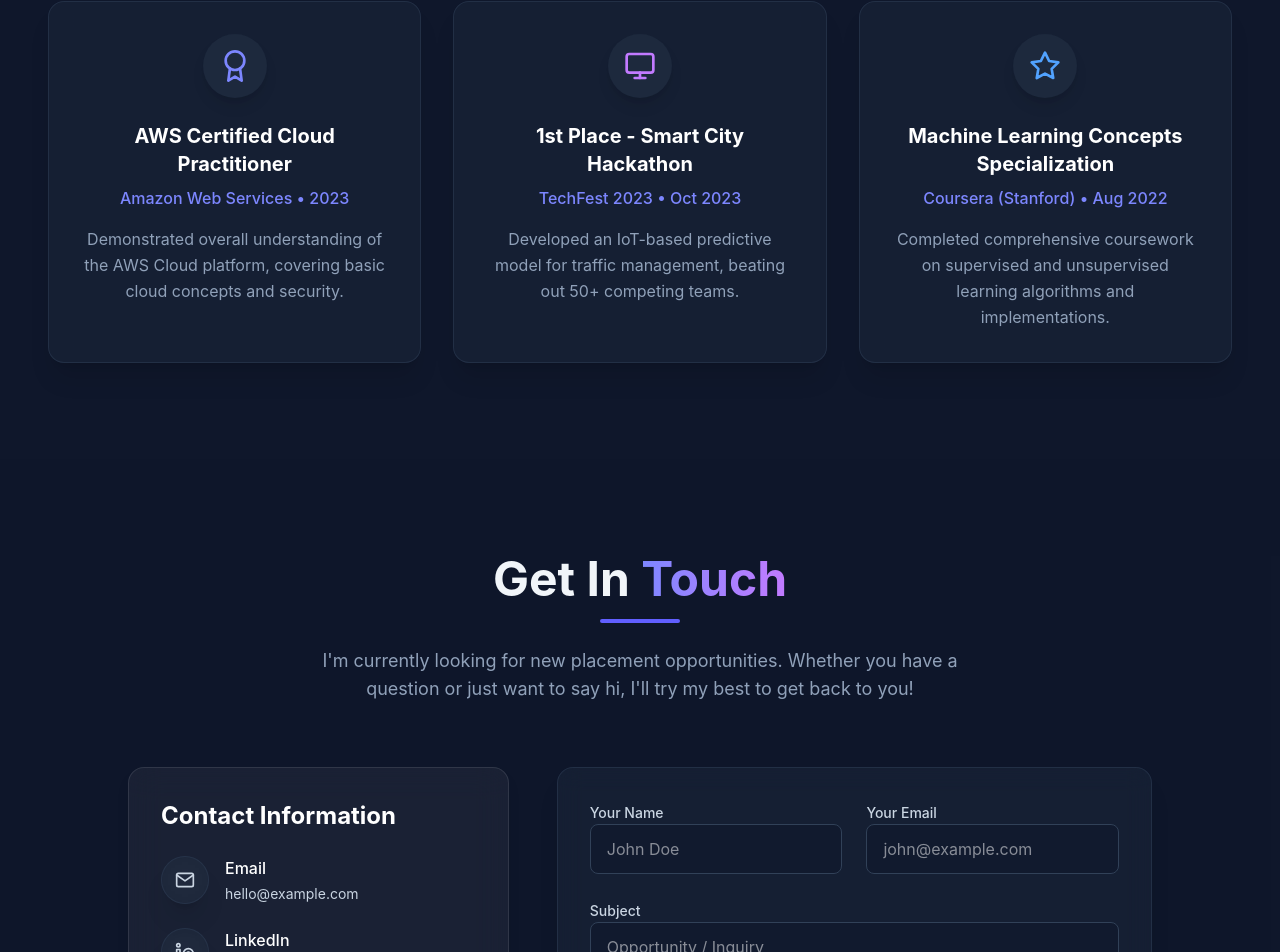
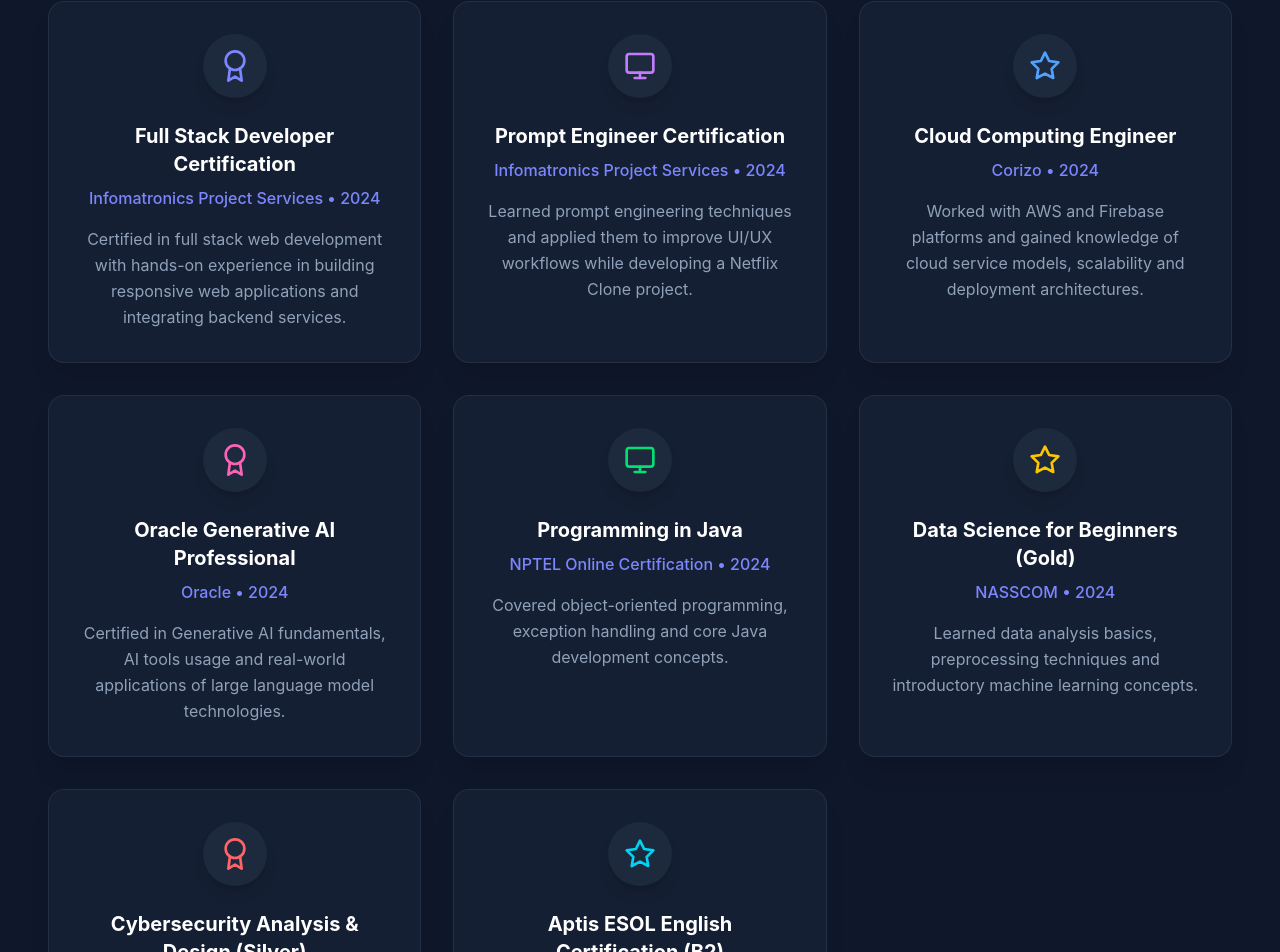
Before and after one commit to Dharsan0810/dharsan-r-portfolio, a React (Vite) app: page / in a window 1280 px wide. Shown: the part 5287-6239 px from the top of the page. Built offline with nearby package versions, Linux system fonts and the light colour scheme.

Commit message:
Update Achievements.jsx

```diff
--- a/src/sections/Achievements.jsx
+++ b/src/sections/Achievements.jsx
@@ -4,24 +4,59 @@
 const achievements = [
     {
         icon: <FiAward className="w-8 h-8 text-indigo-400" />,
-        title: "AWS Certified Cloud Practitioner",
-        organization: "Amazon Web Services",
-        date: "2023",
-        description: "Demonstrated overall understanding of the AWS Cloud platform, covering basic cloud concepts and security."
+        title: "Full Stack Developer Certification",
+        organization: "Infomatronics Project Services",
+        date: "2024",
+        description: "Certified in full stack web development with hands-on experience in building responsive web applications and integrating backend services."
     },
     {
         icon: <FiMonitor className="w-8 h-8 text-purple-400" />,
-        title: "1st Place - Smart City Hackathon",
-        organization: "TechFest 2023",
-        date: "Oct 2023",
-        description: "Developed an IoT-based predictive model for traffic management, beating out 50+ competing teams."
+        title: "Prompt Engineer Certification",
+        organization: "Infomatronics Project Services",
+        date: "2024",
+        description: "Learned prompt engineering techniques and applied them to improve UI/UX workflows while developing a Netflix Clone project."
     },
     {
         icon: <FiStar className="w-8 h-8 text-blue-400" />,
-        title: "Machine Learning Concepts Specialization",
-        organization: "Coursera (Stanford)",
-        date: "Aug 2022",
-        description: "Completed comprehensive coursework on supervised and unsupervised learning algorithms and implementations."
+        title: "Cloud Computing Engineer",
+        organization: "Corizo",
+        date: "2024",
+        description: "Worked with AWS and Firebase platforms and gained knowledge of cloud service models, scalability and deployment architectures."
+    },
+    {
+        icon: <FiAward className="w-8 h-8 text-pink-400" />,
+        title: "Oracle Generative AI Professional",
+        organization: "Oracle",
+        date: "2024",
+        description: "Certified in Generative AI fundamentals, AI tools usage and real-world applications of large language model technologies."
+    },
+    {
+        icon: <FiMonitor className="w-8 h-8 text-green-400" />,
+        title: "Programming in Java",
+        organization: "NPTEL Online Certification",
+        date: "2024",
+        description: "Covered object-oriented programming, exception handling and core Java development concepts."
+    },
+    {
+        icon: <FiStar className="w-8 h-8 text-yellow-400" />,
+        title: "Data Science for Beginners (Gold)",
+        organization: "NASSCOM",
+        date: "2024",
+        description: "Learned data analysis basics, preprocessing techniques and introductory machine learning concepts."
+    },
+    {
+        icon: <FiAward className="w-8 h-8 text-red-400" />,
+        title: "Cybersecurity Analysis & Design (Silver)",
+        organization: "NASSCOM",
+        date: "2024",
+        description: "Studied cybersecurity fundamentals including risk analysis, threat detection and secure system design practices."
+    },
+    {
+        icon: <FiStar className="w-8 h-8 text-cyan-400" />,
+        title: "Aptis ESOL English Certification (B2)",
+        organization: "British Council",
+        date: "2024",
+        description: "Demonstrated intermediate to advanced English communication proficiency including speaking, writing and comprehension."
     }
 ];
 
```
